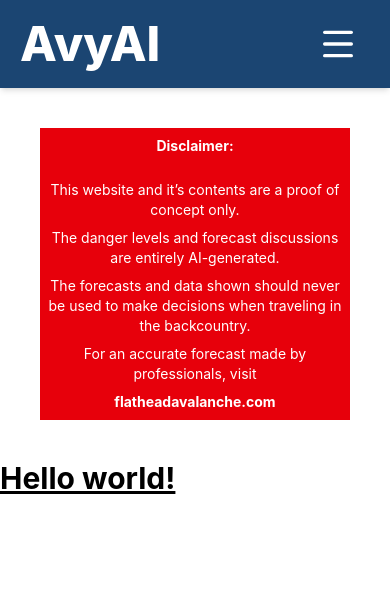
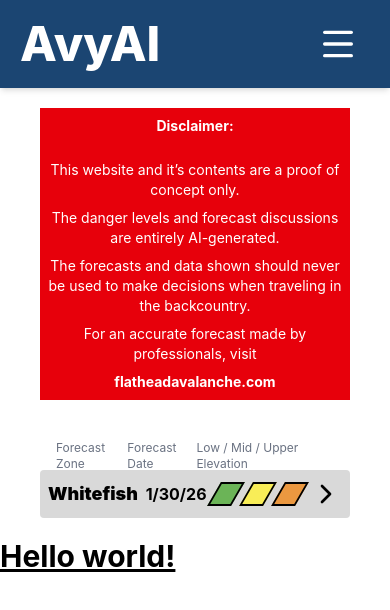
Before and after one commit to CanFam23/avy-forecasting, a React (Vite) app in the folder web/avyAI/: page / in a window 390 px wide. Shown: the top 610 px of the page. Built offline with nearby package versions, Linux system fonts and the light colour scheme.

Commit message:
Add intial forecast card

```diff
--- a/web/avyAI/src/App.tsx
+++ b/web/avyAI/src/App.tsx
@@ -1,13 +1,21 @@
 import Navbar from "./components/Navbar";
 import Disclaimer from "./components/Disclaimer";
+import Forecast from "./components/Forecast.tsx";
 
 function App() {
 
   return (
     <>
       <Navbar navNames={["Forecast","Performance","About"]}/>
-        <main className="justify-center m-10">
+        <main className="justify-center mx-10 md:mx-30 my-5 ">
             <Disclaimer/>
+            <div className="flex justify-between mb-[-10px] mt-10 px-4 text-gray-500 text-xs sm:text-sm">
+                <p>Forecast Zone</p>
+                <p>Forecast Date</p>
+                <p>Low / Mid / Upper Elevation</p>
+                <p></p>
+            </div>
+            <Forecast/>
         </main>
       <h1 className="text-3xl font-bold underline text-black">Hello world!</h1>
     </>
--- /dev/null
+++ b/web/avyAI/src/components/Forecast.tsx
@@ -0,0 +1,116 @@
+import {ChevronDown, ChevronRight} from "lucide-react";
+import {type JSX, useState} from "react";
+
+export default function Forecast() {
+    const offset: number = 5;
+    const height: number = 66;
+    const dangerMap = new Map();
+    dangerMap.set(0, "low");
+    dangerMap.set(1, "mod");
+    dangerMap.set(2, "con");
+
+    const dangerLevels: JSX.Element[] = [];
+
+    for (let i = 0; i < 3; i++) {
+        dangerLevels.push(
+            <div
+                key={i}
+                className="w-6 md:w-15 h-6 md:h-15 skew-x-[-30deg] border-2 border-black"
+                style={{ backgroundColor: `var(--danger-${dangerMap.get(i)})` }}
+            ></div>
+        );
+    }
+
+    const prevDangers: JSX.Element[] = [];
+    for (let i = 14; i < 19; i++) {
+        const color: string = i % 2 === 0 ? "low" : "mod";
+        prevDangers.push(
+            <div
+                key={i}
+            >
+                <p>Jan {i}</p>
+                <div className="w-6 md:w-15 h-6 md:h-15 border-2 border-black"
+                     style={{ backgroundColor: `var(--danger-${color})` }}
+                ></div>
+            </div>
+        );
+    }
+
+
+    const [expanded, setExpanded] = useState(false);
+
+    const dateStr = "January 30, 2026";
+    const date = new Date(dateStr);
+
+    const dateShort = date.toLocaleDateString("en-US", {
+        month: "numeric",
+        day: "numeric",
+        year: "2-digit",
+    });
+
+    return (
+        <>
+            <section className="bg-[var(--color-secondary)] my-2 p-2 rounded-sm">
+                {!expanded && <div className="flex space-x justify-between items-center">
+                  <h2 className="font-black text-lg sm:text-xl md:text-3xl">Whitefish</h2>
+                  <p className="hidden lg:block font-bold text-l md:text-2xl">January 30, 2026</p>
+                  <p className="lg:hidden font-bold text-l md:text-2xl">{dateShort}</p>
+
+                  <div className="flex space-x-2">
+                      {dangerLevels}
+                  </div>
+
+                  <ChevronRight className="hover:cursor-pointer" size={32} onClick={() => setExpanded(!expanded)}/>
+                </div>}
+
+                {expanded && <div className="flex flex-col justify-between text-center">
+                  <div className="flex justify-between items-center">
+                    <h2 className="font-black text-2xl md:text-3xl">Whitefish</h2>
+                    <ChevronDown className="hover:cursor-pointer" size={32} onClick={() => setExpanded(!expanded)}/>
+                  </div>
+
+                  <p className="font-bold text-l md:text-2xl pb-10">{dateStr}</p>
+                  <h3 className="text-xl md:text-2xl font-bold ml-[10vw] xl:ml-[14vw] mr-auto text-start">Avalanche Danger</h3>
+
+                  <div className="flex justify-center bg-white lg:w-[80%] xl:w-[70%] mx-auto py-3">
+                    <div className="flex flex-col justify-between py-5 space-y-5 text-[8px] xs:text-[10px] md:text-[12px]">
+                      <p>Upper Elevation (Above 6500 ft)</p>
+                      <p>Mid-Elevation (5000-6500 ft)</p>
+                      <p>Low Elevation (Below 5000 ft)</p>
+                    </div>
+                    <svg className="w-1/2 lg:w-1/3 h-auto" viewBox={`0 0 200 ${height * 3}`}>
+                        {/* Top section */}
+                      <polygon points={`100,0 75,${height} 125,${height}`} className="stroke-black stroke-2"
+                               style={{fill: `var(--danger-${dangerMap.get(2)})`}}/>
+                        {/* Middle section */}
+                      <polygon
+                        points={`75,${height + offset} 125,${height + offset} 150,${height * 2}, 50,${height * 2}`}
+                        className="stroke-black stroke-2" style={{fill: `var(--danger-${dangerMap.get(1)})`}}/>
+                        {/* Bottom section */}
+                      <polygon
+                        points={`25,${height * 3}, 175,${height * 3}, 150,${height * 2 + offset}, 50,${height * 2 + offset}`}
+                        className="stroke-black stroke-2" style={{fill: `var(--danger-${dangerMap.get(0)})`}}/>
+                    </svg>
+                    <div className="flex flex-col justify-between py-5 font-bold text-[10px] md:text-[14px]">
+                      <p>3 - Considerable</p>
+                      <p>2 - Moderate</p>
+                      <p>1 - Low</p>
+                    </div>
+
+                  </div>
+
+                  <h3 className="text-xl md:text-2xl font-bold ml-[10vw] xl:ml-[14vw] mr-auto text-start mt-10">Weather Forecast</h3>
+                    <p>TBD</p>
+
+                  <h3 className="text-xl md:text-2xl font-bold ml-[10vw] xl:ml-[14vw] mr-auto text-start mt-10">Discussion</h3>
+                    <p>Lorem ipsum dolor sit amet, consectetur adipiscing elit, sed do eiusmod tempor incididunt ut labore et dolore magna aliqua. Ut enim ad minim veniam, quis nostrud exercitation ullamco laboris nisi ut aliquip ex ea commodo consequat. Duis aute irure dolor in reprehenderit in voluptate velit esse cillum dolore eu fugiat nulla pariatur. Excepteur sint occaecat cupidatat non proident, sunt in culpa qui officia deserunt mollit anim id est laborum.</p>
+
+                  <h3 className="text-xl md:text-2xl font-bold mt-10 text-cetner">Last 5 days</h3>
+                  <div className="flex space-x-5 justify-center">
+                      {prevDangers}
+                  </div>
+                </div>}
+            </section>
+        </>
+    )
+}
--- a/web/avyAI/src/index.css
+++ b/web/avyAI/src/index.css
@@ -7,6 +7,12 @@
   --color-secondary: #D9D9D9;
   --color-bg: #ffffff;
 
+  --danger-low: #6BB457;
+  --danger-mod: #F8ED57;
+  --danger-con: #EB9840;
+  --danger-hig: #DA3934;
+  --danger-ext: #221F20;
+
   background-color: var(--color-bg);
 
   font-synthesis: none;
```
